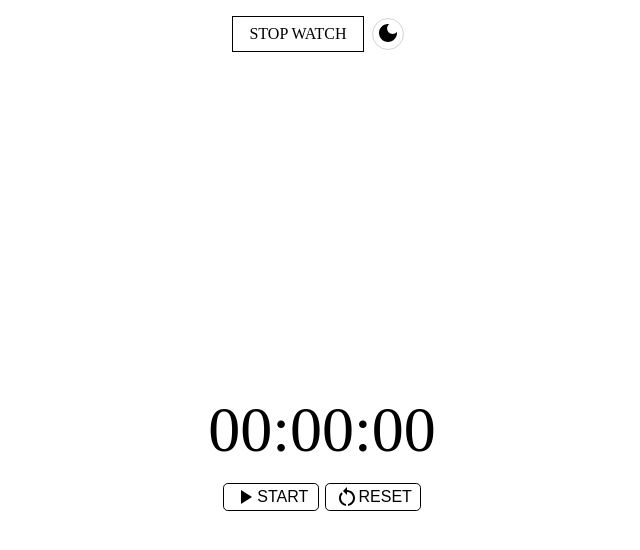
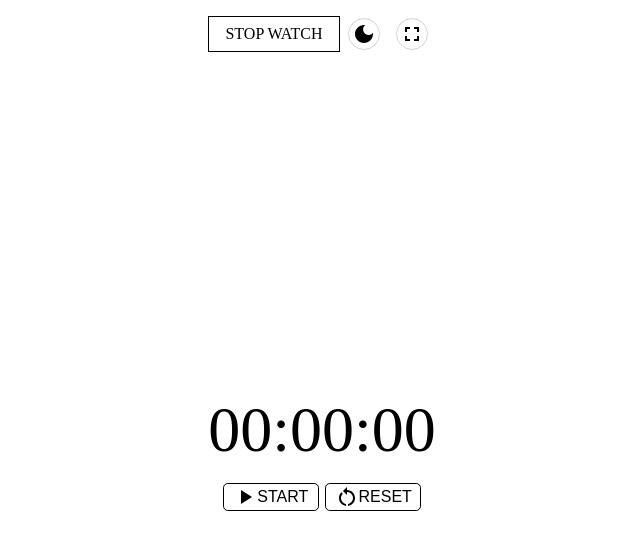
Before and after one commit to juwonk1018/stop-watch, a React (Create React App) app: page / in a window 1280 px wide. Shown: the top 550 px of the page, without its empty margins (318-958 px from the left). Built offline with nearby package versions, Linux system fonts and the light colour scheme.

Commit message:
feat. 전체화면 아이콘 추가 및 아이콘 가운데 정렬

```diff
--- a/src/components/NavBar.css
+++ b/src/components/NavBar.css
@@ -13,6 +13,10 @@
 }
 
 .navIcon{
+    display : flex;
+    justify-content: center;
+    align-items: center;
+
     width : 2rem;
     height : 2rem;
     padding : 0;
@@ -20,6 +24,7 @@
     border-radius: 1rem;
     border : 0.1px solid lightgrey;
     background-color: white;
+
 }
 
 .navIcon:active{
--- a/src/components/NavBar.js
+++ b/src/components/NavBar.js
@@ -13,6 +13,10 @@ export default function NavBar({darkMode, setDarkMode}) {
         <button className={`navIcon ${darkMode}`} onClick = {darkModeEvent}>
           <svg xmlns="http://www.w3.org/2000/svg" height="24" viewBox="0 0 24 24" width="24"><rect fill="none" height="24" width="24"/><path d="M12,3c-4.97,0-9,4.03-9,9s4.03,9,9,9s9-4.03,9-9c0-0.46-0.04-0.92-0.1-1.36c-0.98,1.37-2.58,2.26-4.4,2.26 c-2.98,0-5.4-2.42-5.4-5.4c0-1.81,0.89-3.42,2.26-4.4C12.92,3.04,12.46,3,12,3L12,3z"/></svg>
         </button>
+
+        <button className={`navIcon`} onClick = {console.log()}>
+          <svg xmlns="http://www.w3.org/2000/svg" height="24" viewBox="0 0 24 24" width="24"><path d="M0 0h24v24H0z" fill="none"/><path d="M7 14H5v5h5v-2H7v-3zm-2-4h2V7h3V5H5v5zm12 7h-3v2h5v-5h-2v3zM14 5v2h3v3h2V5h-5z"/></svg>
+        </button>
     </div>
   )
 }
```
